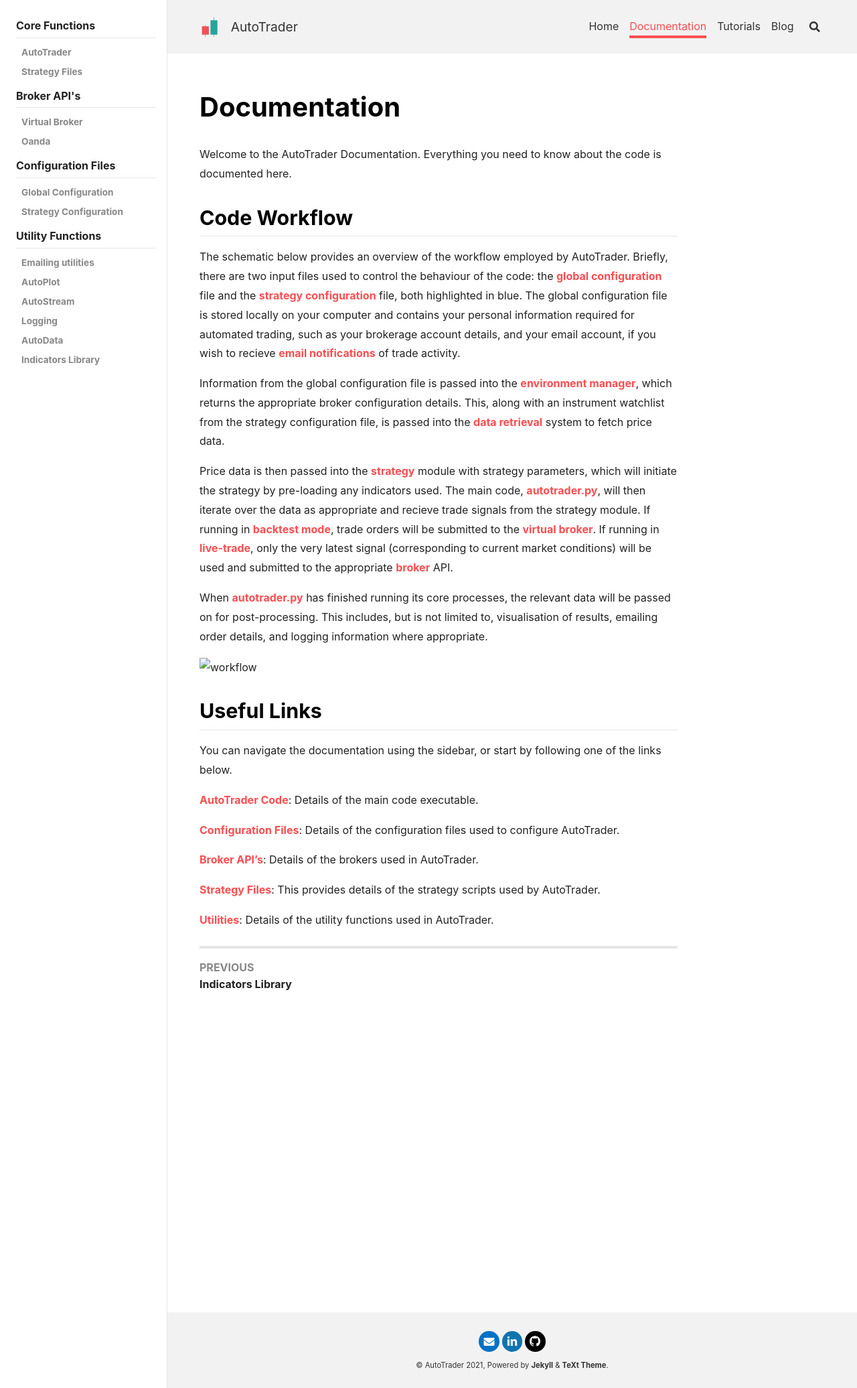
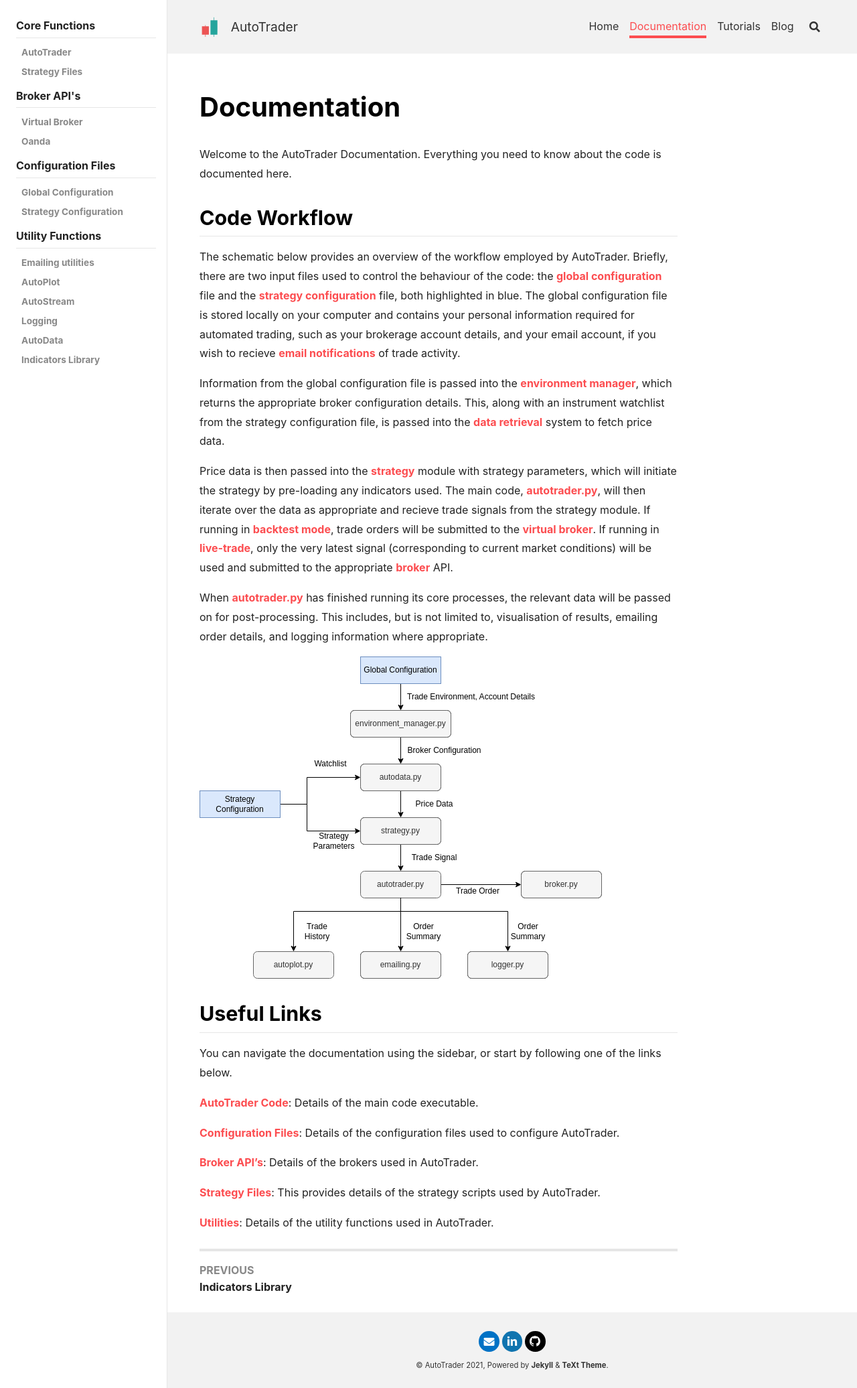
Before and after one commit to kieran-mackle/AutoTrader, a Jekyll site: the page built from content/_documentation/0.0-docs_index.md, in a window 1280 px wide. Shown: the whole page at 67% size. Built offline with Jekyll 4.4.1, drawn with Linux system fonts in a browser that asks for light colours; nearby versions of some CDN libraries; comment, search, counter and statistics services are not loaded.

Commit message:
Update 0.0-docs_index.md

```diff
--- a/content/_documentation/0.0-docs_index.md
+++ b/content/_documentation/0.0-docs_index.md
@@ -33,7 +33,7 @@
 post-processing. This includes, but is not limited to, visualisation of results, emailing order details, and logging
 information where appropriate.
 
-![workflow](AutoTrader/assets/images/code-workflow.svg "AutoTrader Code Workflow")
+![workflow](/AutoTrader/assets/images/code-workflow.svg "AutoTrader Code Workflow")
 
 
 ## Useful Links
```
